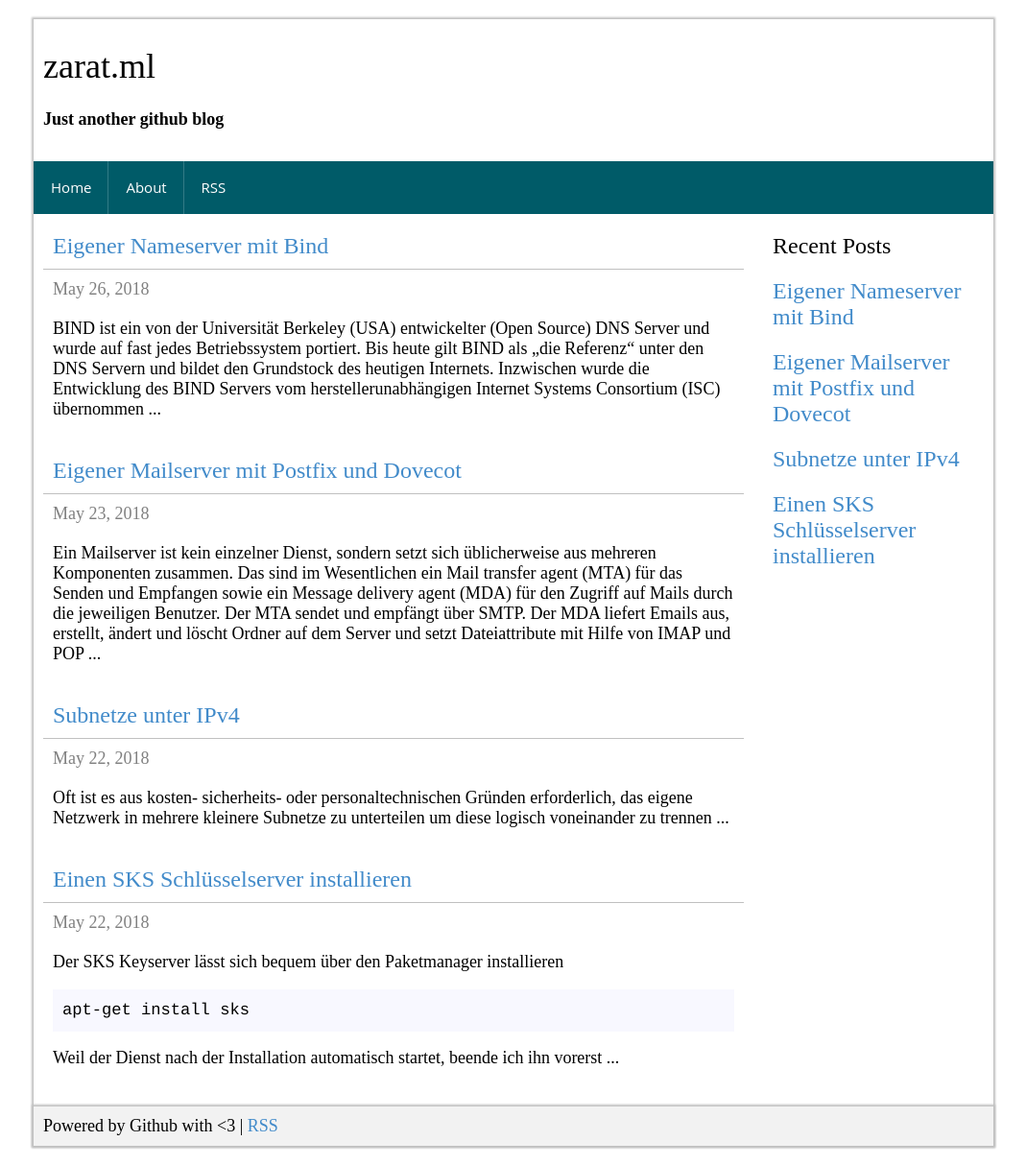
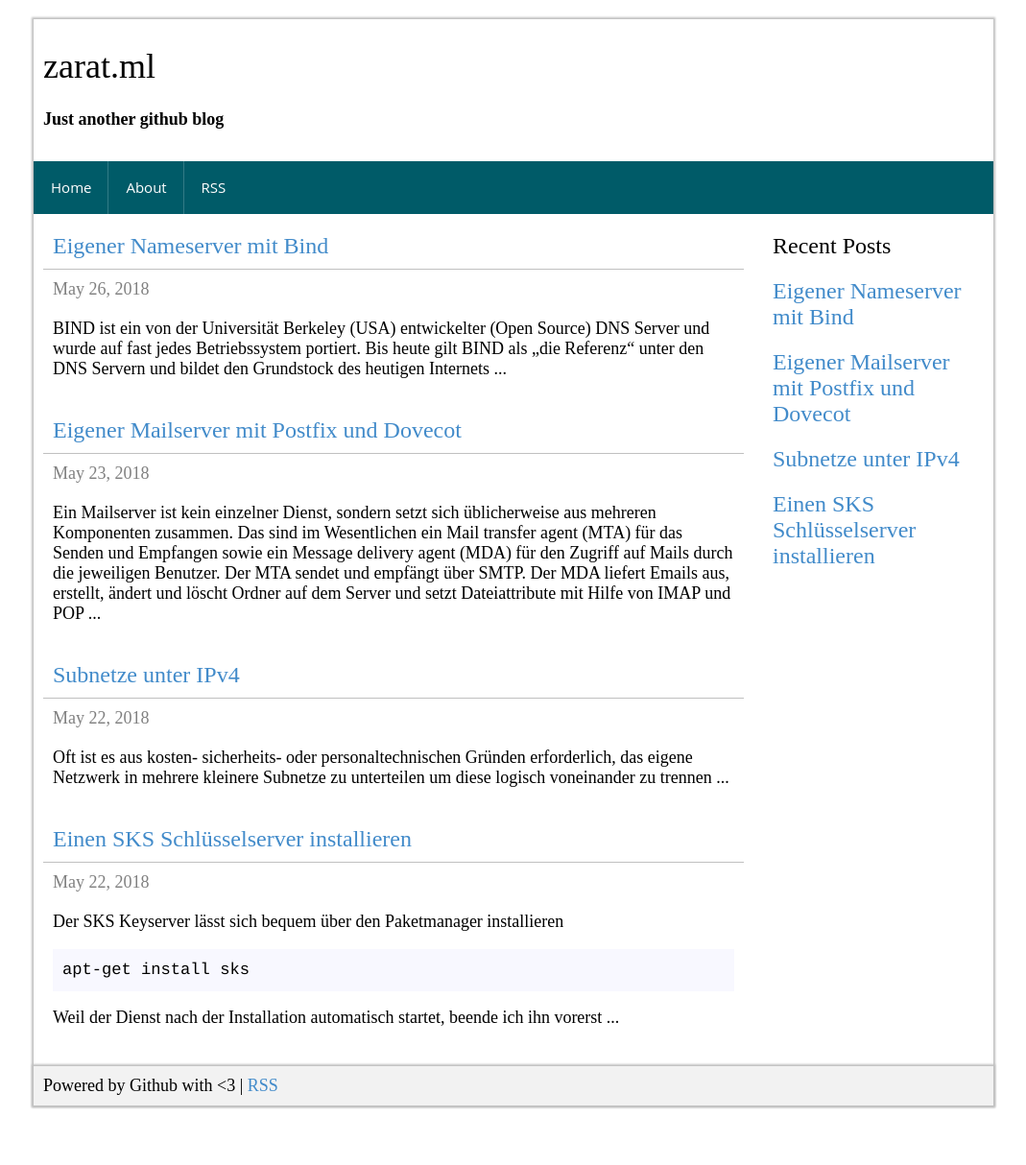
Before and after one commit to mbrain/zarat.github.io, a Jekyll site: the page built from index.html, in a window 1280 px wide. Shown: the whole page at 96% size, without its empty margins (105-1174 px from the left). Built offline with Jekyll 4.4.1, drawn with Linux system fonts in a browser that asks for light colours; the list of posts is cut into pages by our own code; after the commit the page ends 1172 px from its top, so only the background shows below that.

Commit message:
Update 2018-05-26-eigener-nameserver-mit-bind.markdown

```diff
--- a/_posts/2018-05-26-eigener-nameserver-mit-bind.markdown
+++ b/_posts/2018-05-26-eigener-nameserver-mit-bind.markdown
@@ -7,9 +7,9 @@ tags: protokoll programm
 permalink: /blog/eigener-nameserver-mit-bind
 ---
 
-BIND ist ein von der Universität Berkeley (USA) entwickelter (Open Source) DNS Server und wurde auf fast jedes Betriebssystem portiert. Bis heute gilt BIND als „die Referenz“ unter den DNS Servern und bildet den Grundstock des heutigen Internets. Inzwischen wurde die Entwicklung des BIND Servers vom herstellerunabhängigen Internet Systems Consortium (ISC) übernommen.
+BIND ist ein von der Universität Berkeley (USA) entwickelter (Open Source) DNS Server und wurde auf fast jedes Betriebssystem portiert. Bis heute gilt BIND als „die Referenz“ unter den DNS Servern und bildet den Grundstock des heutigen Internets.
 <!--excerpt_separator-->
-Bind (aktuell Bind9) läßt sich mit APT installieren. Bringen Sie Ihr System davor auf den neuesten Stand um Konflikte zu vermeiden.
+Inzwischen wurde die Entwicklung des BIND Servers vom herstellerunabhängigen Internet Systems Consortium (ISC) übernommen. Bind (aktuell Bind9) läßt sich mit APT installieren. Bringen Sie Ihr System davor auf den neuesten Stand um Konflikte zu vermeiden.
 
 <pre>apt-get install bind9</pre>
 
```
